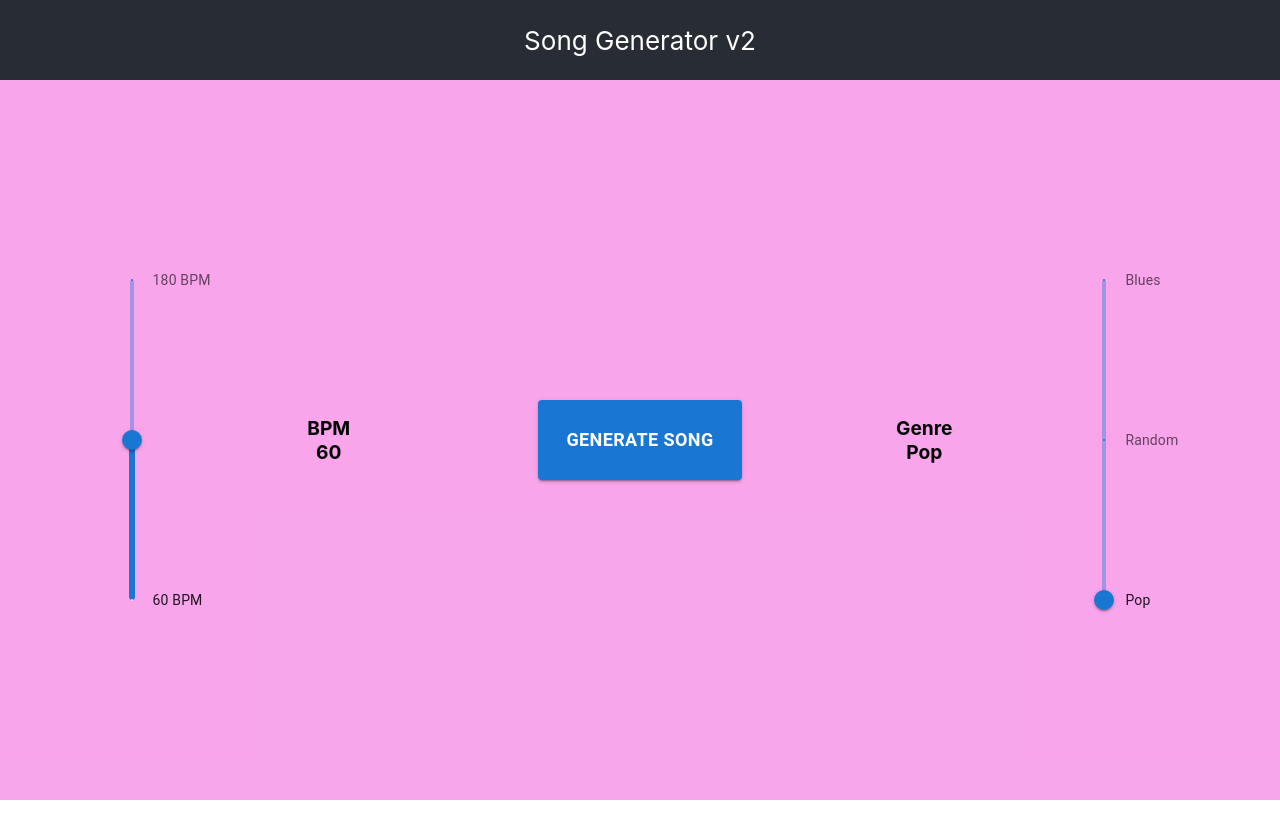
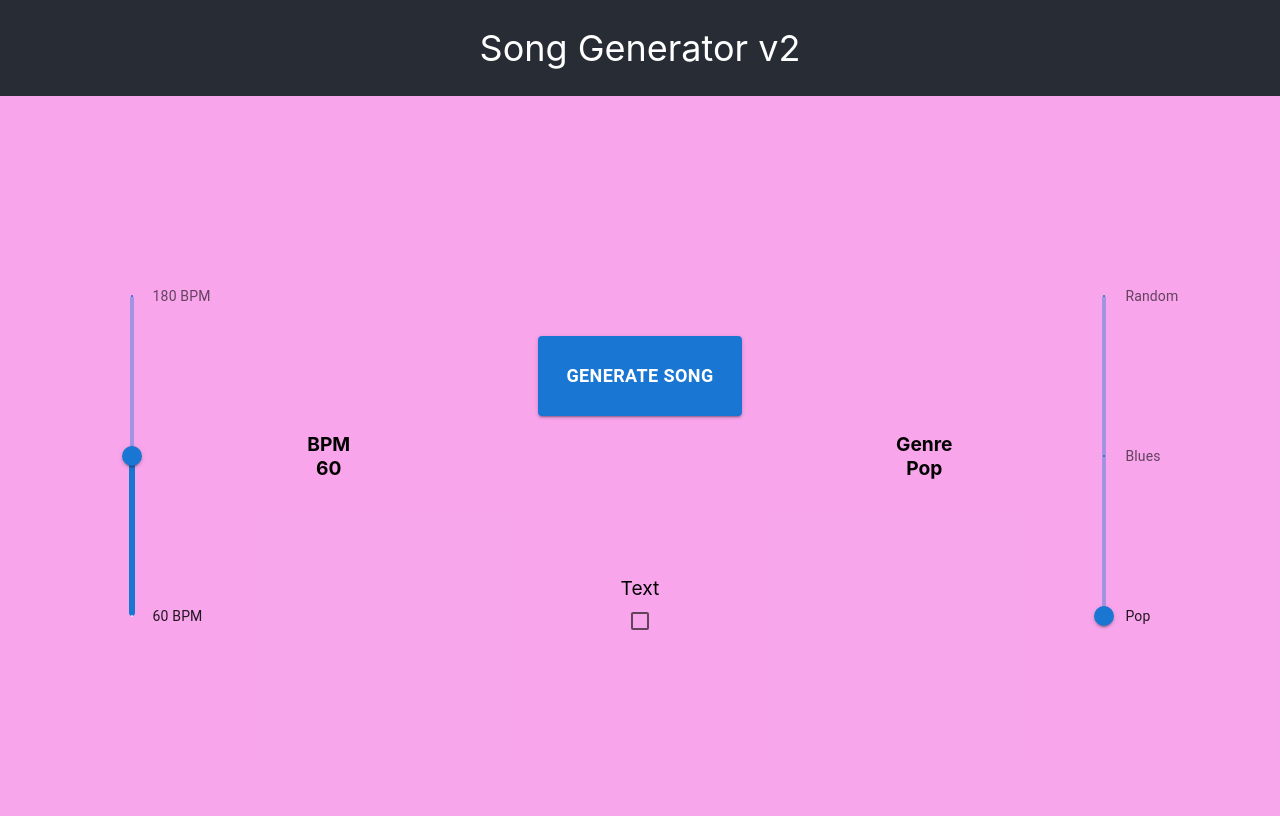
Before and after one commit to Rex2002/song-gen-2.0-frontend, a React (Create React App) app: page / in a window 1280 px wide. Built offline with nearby package versions, Linux system fonts and the light colour scheme.

Commit message:
added naviagtion, added basic file upload, added header

```diff
--- a/package.json
+++ b/package.json
@@ -15,6 +15,7 @@
     "@types/react-dom": "^18.0.11",
     "react": "^18.2.0",
     "react-dom": "^18.2.0",
+    "react-router-dom": "^6.9.0",
     "react-scripts": "^5.0.1",
     "typescript": "^4.9.5",
     "web-vitals": "^2.1.4"
--- a/src/App.css
+++ b/src/App.css
@@ -1,17 +1,5 @@
 .App {
   text-align: center;
-}
-
-
-.App-header {
-  background-color: #282c34;
-  min-height: 10vh;
-  display: flex;
-  flex-direction: column;
-  align-items: center;
-  justify-content: center;
-  font-size: calc(10px + 2vmin);
-  color: white;
 }
 
 .App-body{
@@ -21,40 +9,3 @@
   justify-content: center;
   background-color: #ef3ed776;
 }
-
-.App-generate-button-text{
-  font-size: large;
-  font-weight: bold;
-}
-.App-body-container-left{
-  width: 30%;
-  height: 40vh;
-  float: left;
-}
-.App-body-container-left-left{
-  width: 80%;
-  height: 40vh;
-  float: left;
-}
-.App-body-container-left-right{
-  width: 20%;
-  height: 40vh;
-  float: left;
-  align-items: center;
-  justify-content: left;
-  display: flex;
-  font-size: larger;
-  font-weight: bolder;
-}
-
-.App-body-container-center{
-  width: 40%;
-  height: 100%;
-  float: left;
-}
-
-.App-body-container-right{
-  width: 30%;
-  height: 100%;
-  float: left;
-}
--- a/src/App.tsx
+++ b/src/App.tsx
@@ -1,107 +1,31 @@
-import { Button, Slider } from '@mui/material';
-import React, { useState } from 'react';
+import { Button, Checkbox, Slider } from '@mui/material';
+import React, { ChangeEvent, useState } from 'react';
+import { BrowserRouter, Route, Routes, useParams } from 'react-router-dom';
 import './App.css';
+import CreateSong from './components/createSong';
+import Header from './components/header';
 
-function valueToBpmText(value: number){
-  return '${number}BPM'
+function TestID (){
+  let { id } = useParams()
+  console.log("testID called")
+  return (
+    <div> ID: {id}</div>
+  )
 }
-
-const BpmMarks = [
-  {
-    value: 60,
-    label: '60 BPM',
-  },
-  {
-    value: 180,
-    label: '180 BPM',
-  },
-];
-const GenreMarks = [
-  {
-    value: 0,
-    label: 'Pop',
-  },
-  {
-    value: 1,
-    label: 'Random'
-  },
-  {
-    value: 2,
-    label: 'Blues',
-  },
-];
-
 
 function App() {
 
-  const [BPM, setBPM] = useState(60)
-  const [genre, setGenre] = useState(0)
-
-  const onBpmSliderChange = (e: Event, val: number | number[], activeThumb: number) =>{
-    if(typeof val == "number"){
-      setBPM(val)
-    }
-  }
-  const onGenreSliderChange = (e: Event, val: number | number[], activeThumb: number) =>{
-    if(typeof val == "number"){
-      setGenre(val)
-    }
-  }
-  const displayGenre = (genreNo : number) =>{
-    return GenreMarks.filter(el => el.value === genreNo)[0].label
-  }
-
-  return (
-    <div className="App">
-      <header className="App-header">
-          Song Generator v2
-      </header>
-      <body className='App-body'>
-        <div className='App-body-container-left'>
-          <div className='App-body-container-left-left'>
-            <Slider
-              aria-label="Speed"
-              orientation="vertical"
-              getAriaValueText={valueToBpmText}
-              valueLabelDisplay="off"
-              defaultValue={120}
-              max={180}
-              min={60}
-              marks={BpmMarks}
-              onChange={onBpmSliderChange}
-            />
-          </div>
-          <div className='App-body-container-left-right'>BPM <br/>{BPM}</div>
-        </div>
-        <div className='App-body-container-center'>
-        <Button color='primary' variant='contained' style={{width: "40%"}}>
-          <p className='App-generate-button-text'>
-            Generate Song
-          </p>
-        </Button>
-        </div>
-        <div className='App-body-container-right'>
-        <div className='App-body-container-left-right'>
-        Genre <br/>{displayGenre(genre)}
-          </div>
-          <div className='App-body-container-left-left'>
-
-          <Slider
-              aria-label="Speed"
-              orientation="vertical"
-              getAriaValueText={valueToBpmText}
-              valueLabelDisplay="off"
-              defaultValue={0}
-              step={1}
-              max={2}
-              min={0}
-              marks={GenreMarks}
-              onChange={onGenreSliderChange}
-            /></div>
-        </div>
-
-      </body>
-    </div>
+ return (
+  <BrowserRouter>
+    <Routes>
+      <Route path="/" element={<Header/>}>
+        <Route path="viewSong">
+          <Route path=":id" element={<TestID/>}/>
+        </Route>
+        <Route index element={<CreateSong/>}/>
+      </Route>
+    </Routes>
+  </BrowserRouter>
   );
 }
 
--- /dev/null
+++ b/src/components/createSong.css
@@ -0,0 +1,54 @@
+.body{
+  min-height: 90vh;
+  display: flex;
+  align-items: center;
+  justify-content: center;
+  background-color: #ef3ed776;
+}
+
+.generate-button-text{
+  font-size: large;
+  font-weight: bold;
+}
+.body-container-left{
+  width: 30%;
+  height: 40vh;
+  float: left;
+}
+.body-container-left-left{
+  width: 80%;
+  height: 40vh;
+  float: left;
+}
+.body-container-left-right{
+  width: 20%;
+  height: 40vh;
+  float: left;
+  align-items: center;
+  justify-content: left;
+  display: flex;
+  font-size: larger;
+  font-weight: bolder;
+}
+
+.body-container-center{
+  width: 40%;
+  height: 100%;
+  float: left;
+}
+.body-container-center-top{
+  height: 50vh;
+  align-items: center;
+  justify-content: center;
+  display: flex;
+}
+.body-container-center-bottom{
+  height: 20vh;
+  font-size: larger;
+}
+
+.body-container-right{
+  width: 30%;
+  height: 100%;
+  float: left;
+}
--- /dev/null
+++ b/src/components/createSong.tsx
@@ -0,0 +1,141 @@
+import { Button, Checkbox, Slider } from '@mui/material';
+import React, { ChangeEvent, useState } from 'react';
+import { useNavigate } from 'react-router-dom';
+import './createSong.css';
+
+function valueToBpmText(value: number){
+  return '${number}BPM'
+}
+
+const BpmMarks = [
+  {
+    value: 60,
+    label: '60 BPM',
+  },
+  {
+    value: 180,
+    label: '180 BPM',
+  },
+];
+const GenreMarks = [
+  {
+    value: 0,
+    label: 'Pop',
+  },
+  {
+    value: 1,
+    label: 'Blues'
+  },
+  {
+    value: 2,
+    label: 'Random',
+  },
+];
+
+
+function CreateSong() {
+
+  const [BPM, setBPM] = useState(60)
+  const [genre, setGenre] = useState(0)
+  const [textIncluded, setTextIncluded] = useState(false)
+  const [uploadedFile, setUploadedFile] = useState<File>()
+  const navigate = useNavigate()
+
+
+  const onBpmSliderChange = (e: Event, val: number | number[], activeThumb: number) =>{
+    if(typeof val == "number"){
+      setBPM(val)
+    }
+  }
+  const onGenreSliderChange = (e: Event, val: number | number[], activeThumb: number) =>{
+    if(typeof val == "number"){
+      setGenre(val)
+    }
+  }
+  const onIncludeTextChange = (e: ChangeEvent<HTMLInputElement>, checked: boolean)=>{
+    setTextIncluded(checked)
+  }
+  const handleFileChange = (e: ChangeEvent<HTMLInputElement>)=>{
+    if(e.target.files){
+      setUploadedFile(e.target.files[0])
+    }
+  }
+  const displayGenre = (genreNo : number) =>{
+    return GenreMarks.filter(el => el.value === genreNo)[0].label
+  }
+
+  const onGenerateSongClick = ()=>{
+    const formData = new FormData()
+    formData.set("genre", genre as unknown as string)
+    formData.set("BPM", BPM as unknown as string)
+    formData.set("textFile", textIncluded && uploadedFile ? uploadedFile : "0")
+    fetch("url", {
+        method: "POST",
+        headers:{
+            'Content-Type': 'application/json'
+        },
+        body: formData})
+    .then(res => res.json())
+    .then(data => data.id !== null ? navigate("/viewSong/"+data.id) : navigate("/error"))
+    .catch(err => {console.log(err); return navigate('/error')})
+    }
+
+  return (
+    <div className="App">
+      <body className='body'>
+        <div className='body-container-left'>
+          <div className='body-container-left-left'>
+            <Slider
+              aria-label="Speed"
+              orientation="vertical"
+              getAriaValueText={valueToBpmText}
+              valueLabelDisplay="off"
+              defaultValue={120}
+              max={180}
+              min={60}
+              marks={BpmMarks}
+              onChange={onBpmSliderChange}
+            />
+          </div>
+          <div className='body-container-left-right'>BPM <br/>{BPM}</div>
+        </div>
+        <div className='body-container-center'>
+          <div className='body-container-center-top'>
+            <Button color='primary' variant='contained' style={{width: "40%"}} onClick={onGenerateSongClick}>
+              <p className='generate-button-text'>
+                Generate Song
+              </p>
+            </Button>
+        </div>
+        <div className='body-container-center-bottom'>
+          Text<br/>
+          <Checkbox onChange={onIncludeTextChange} /><br/>
+          {textIncluded &&
+          <input type="file" onChange={handleFileChange}/>}
+        </div>
+        </div>
+        <div className='body-container-right'>
+        <div className='body-container-left-right'>
+        Genre <br/>{displayGenre(genre)}
+          </div>
+          <div className='body-container-left-left'>
+
+          <Slider
+              aria-label="Speed"
+              orientation="vertical"
+              getAriaValueText={valueToBpmText}
+              valueLabelDisplay="off"
+              defaultValue={0}
+              step={1}
+              max={2}
+              min={0}
+              marks={GenreMarks}
+              onChange={onGenreSliderChange}
+            /></div>
+        </div>
+      </body>
+    </div>
+  );
+}
+
+export default CreateSong;
--- /dev/null
+++ b/src/components/header.css
@@ -0,0 +1,11 @@
+
+.App-header {
+    background-color: #282c34;
+    min-height: 12vh;
+    display: flex;
+    flex-direction: column;
+    align-items: center;
+    justify-content: center;
+    font-size: calc(20px + 2vmin);
+    color: white;
+  }
--- /dev/null
+++ b/src/components/header.tsx
@@ -0,0 +1,15 @@
+import { Outlet } from "react-router-dom";
+import "./header.css"
+
+function Header(){
+    return (
+        <div>
+        <header className="App-header">
+          Song Generator v2
+        </header>
+        <Outlet/>
+        </div>
+    )
+}
+
+export default Header;
```
Also changed, not shown: 1 other file (tests, documents, lock files or other folders).
